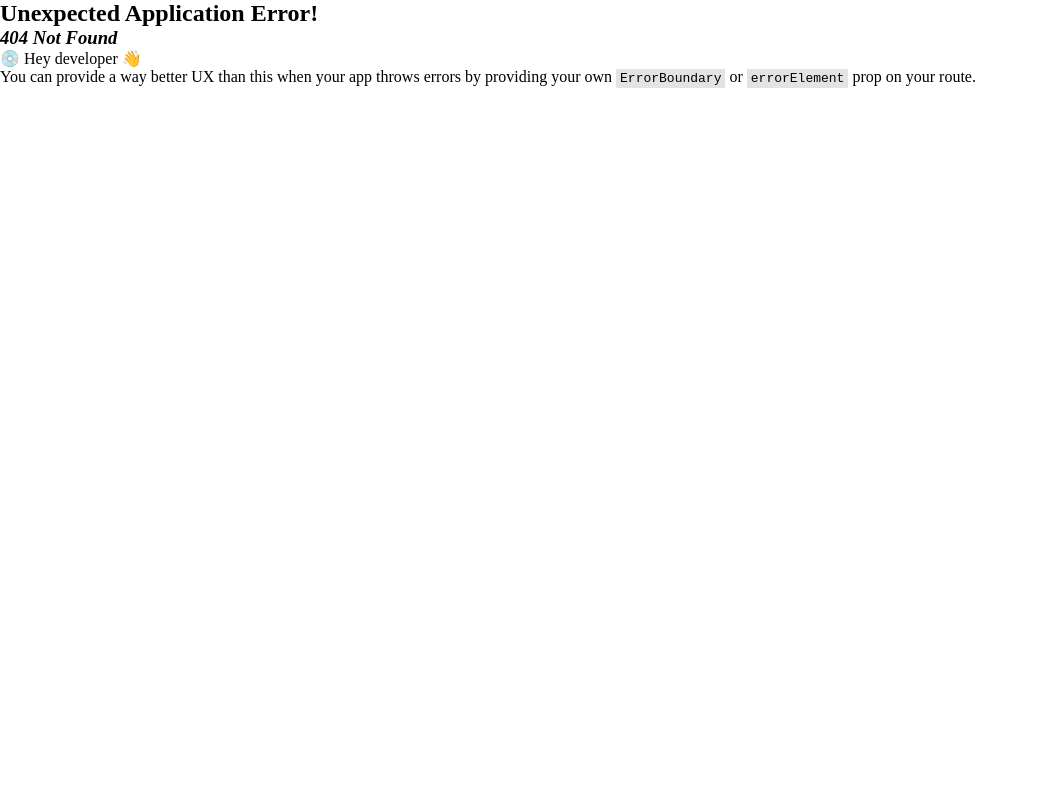
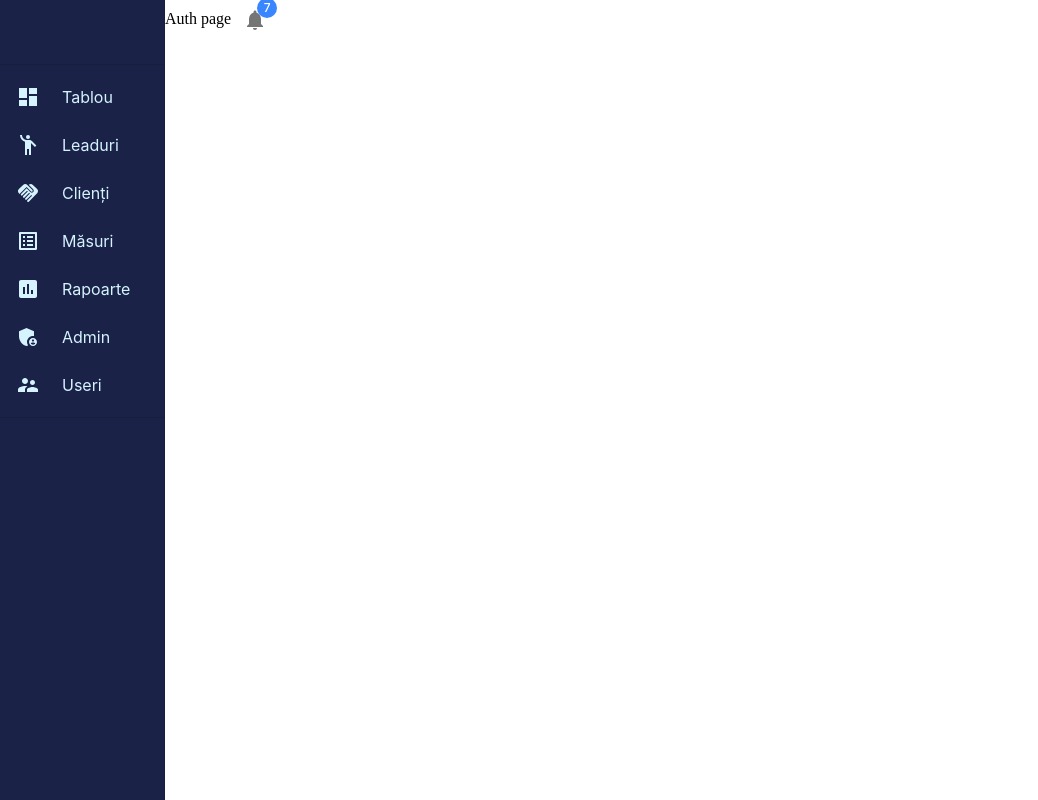
Before and after one commit to itsthevictor/mui, a React (Vite) app: page /auth in a window 1280 px wide. Before the commit this address had no page. Shown: the whole page, without its empty margins (0-1038 px from the left). Built offline with nearby package versions, Linux system fonts and the light colour scheme.

Commit message:
hai sincer

```diff
--- a/src/App.jsx
+++ b/src/App.jsx
@@ -15,6 +15,7 @@
 import ProtetedRoute from './pages/ProtetedRoute';
 import { ThemeProvider } from '@mui/material/styles';
 import { dashboardTheme } from './assets/themes/dashboardTheme';
+import Auth from './pages/Auth';
 
 function App() {
   const router = createBrowserRouter([
@@ -44,6 +45,10 @@
         },
         { path: 'admin', element: <Admin /> },
         { path: 'useri', element: <Users /> },
+        {
+          path: 'auth',
+          element: <Auth />,
+        },
       ],
     },
     {
--- a/src/assets/themes/dashboardTheme.js
+++ b/src/assets/themes/dashboardTheme.js
@@ -11,12 +11,12 @@
           backgroundColor: '#3a86ff',
           textTransform: 'capitalize',
         },
-        // outlined: { backgroundColor: '#3a86ff' },
+        outlined: { textTransform: 'capitalize' },
       },
     },
   },
   palette: {
-    primary: { main: '#1c1c1c' },
+    primary: { main: '#3a86ff' },
   },
   typography: {
     fontFamily: [
--- a/src/components/NotificationBell.jsx
+++ b/src/components/NotificationBell.jsx
@@ -1,7 +1,15 @@
 import React from 'react';
-
-const NotificationBell = () => {
-  return <div>Notification</div>;
+import Badge from '@mui/material/Badge';
+import NotificationsIcon from '@mui/icons-material/Notifications';
+import IconButton from '@mui/material/IconButton';
+const NotificationBell = ({ content }) => {
+  return (
+    <IconButton>
+      <Badge badgeContent={content} color='primary'>
+        <NotificationsIcon />
+      </Badge>
+    </IconButton>
+  );
 };
 
 export default NotificationBell;
--- /dev/null
+++ b/src/pages/Auth.jsx
@@ -0,0 +1,17 @@
+import React from 'react';
+import Badge from '@mui/material/Badge';
+import { Grid2 } from '@mui/material';
+import MainButton from '../components/MainButton';
+import NotificationsIcon from '@mui/icons-material/Notifications';
+import NotificationBell from '../components/NotificationBell';
+
+const Auth = () => {
+  let array = [3234, 2435, 33, 3453, 53, 2, 4352];
+  return (
+    <Grid2 item xs={8}>
+      Auth page <NotificationBell content={array.length} />
+    </Grid2>
+  );
+};
+
+export default Auth;
```
